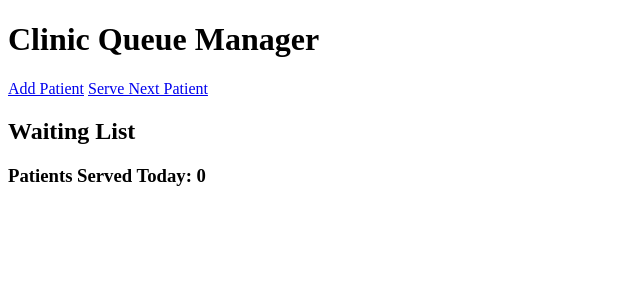
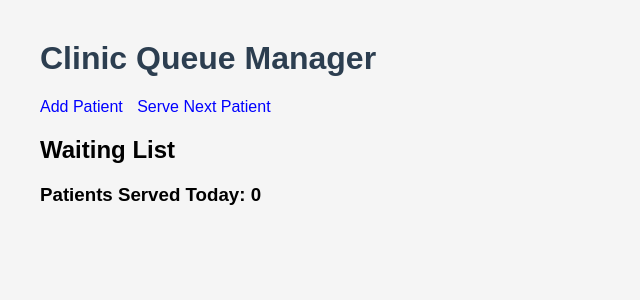
Before and after one commit to Moha975/clinic_queue_app, a Flask app: page / in a window 1280 px wide. Shown: the top 300 px of the page, without its empty margins (0-640 px from the left). Run offline with Flask 3, Linux system fonts and the light colour scheme.

```diff
--- a/app.py
+++ b/app.py
@@ -1,3 +1,4 @@
+# Flask Clinic Queue Application
 from flask import Flask, render_template, request, redirect
 from queue_manager import ClinicQueue
 
--- a/templates/index.html
+++ b/templates/index.html
@@ -21,3 +21,20 @@
     <h3>Patients Served Today: {{served}}</h3>
   </body>
 </html>
+<style>
+  body {
+    font-family: Arial;
+    margin: 40px;
+    background-color: #f5f5f5;
+  }
+
+  h1 {
+    color: #2c3e50;
+  }
+
+  a {
+    margin-right: 10px;
+    text-decoration: none;
+    color: blue;
+  }
+</style>
```
